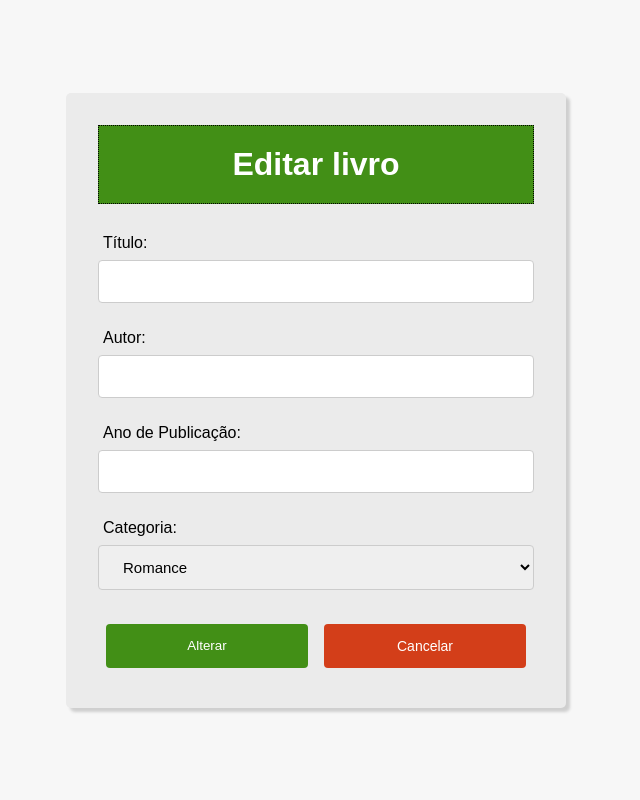
After one commit to aline6664/gestao-de-livros, a PHP site: page /views/editar.php in a window 1280 px wide. The commit adds this page. Shown: the whole page, without its empty margins (324-964 px from the left). Run offline with PHP 8.4, Linux system fonts and the light colour scheme; the template is opened without the code that fills it, so the values that code supplies are empty.

Commit message:
Finalização do CRUD, ADD estilização com CSS

```diff
--- a/models/Database.php
+++ b/models/Database.php
@@ -3,7 +3,7 @@
 class Database {
     // valores padrões
     private $host = 'localhost';
-    private $db_name = 'banco_sistema';
+    private $db_name = 'biblioteca';
     private $username = 'root';
     private $password = '';
     private $DBConn; // conexao com o banco
@@ -22,7 +22,7 @@ class Database {
         try {
             // conexão
             $this->DBConn = new PDO('mysql:host=' . $this->host, $this->username, $this->password);
-            echo "Conexão bem-sucedida!"; // para verificar se conexão funcionou
+            // echo "Conexão bem-sucedida!"; // para verificar se conexão funcionou
 
             $this->DBConn->exec('CREATE DATABASE IF NOT EXISTS ' . $this->db_name);
 
--- /dev/null
+++ b/style.css
@@ -0,0 +1,48 @@
+:root {
+    --dark-grey: #a3a3a3;
+    --red: #d33e19;
+    --green: #428f16;
+    --blue: #028a61;
+
+    --red-hover: #e44219;
+    --green-hover: #4fa120;
+    --blue-hover: #04966a;
+    --dark-grey-hover: #b6b5b5;
+}
+
+* {
+    box-sizing: border-box;
+    margin: 0;
+    font-family: Arial, Helvetica, sans-serif;
+}
+
+html, body {
+    background-color: #f7f7f7;
+    height: 100%;
+}
+
+h1 {
+    text-align: center;
+}
+
+button,
+.btn,
+input[type=submit],
+input[type=reset] {
+    text-decoration: none;
+    color: #ffffff;
+    padding: 14px 20px;
+    margin: 8px;
+    border: none;
+    border-radius: 4px;
+    cursor: pointer;
+    transition: transform 0.2s;
+    text-align: center;
+}
+
+button:hover,
+.btn:hover,
+input[type=submit]:hover,
+input[type=reset]:hover {
+    transform: scale(1.02);
+}
--- /dev/null
+++ b/views/editar.php
@@ -0,0 +1,104 @@
+<!DOCTYPE html>
+<html>
+<head>
+    <meta charset="UTF-8">
+    <title>Editar livro</title>
+    <link rel="stylesheet" type="text/css" href="./styles/form.css">
+    <link rel="stylesheet" type="text/css" href="../style.css">
+</head>
+<body>
+    <div class="form-container">
+        <form action="livro_index.php?acao=alterar" method="POST">
+            <div class="form-card">
+                <h1>Editar livro</h1>
+            </div>
+            <input
+                type="hidden"
+                name="id"
+                value="<?= $livro['id'] ?>"
+            >
+            <label for="titulo">Título:</label>
+            <br>
+            <input
+                type="text"
+                name="titulo"
+                id="titulo"
+                value="<?= htmlspecialchars($livro['titulo']) ?>"
+                required
+            >
+            <br><br>
+            <label for="autor">Autor:</label>
+            <br>
+            <input
+                type="text"
+                name="autor"
+                id="autor"
+                value="<?= htmlspecialchars($livro['autor']) ?>"
+                required
+            >
+            <br><br>
+            <label for="ano_publicacao">Ano de Publicação:</label>
+            <br>
+            <input
+                type="number"
+                name="ano_publicacao"
+                id="ano_publicacao"
+                min="1000"
+                max="2099"
+                step="1"
+                value="<?= htmlspecialchars($livro['ano_publicacao']) ?>"
+                required>
+            <br><br>
+            <label for="categoria">Categoria:</label>
+            <br>
+            <select
+                name="categoria"
+                id="categoria"
+                required
+            >
+                <option
+                    value="Romance"
+                    <?= $livro['categoria'] === 'Romance' ? 'selected' : '' ?>
+                >
+                    Romance
+                </option>
+                <option
+                    value="Conto"
+                    <?= $livro['categoria'] === 'Conto' ? 'selected' : '' ?>
+                >
+                    Conto
+                </option>
+                <option
+                    value="Crônica"
+                    <?= $livro['categoria'] === 'Crônica' ? 'selected' : '' ?>
+                >
+                    Crônica
+                </option>
+                <option
+                    value="Poesia"
+                    <?= $livro['categoria'] === 'Poesia' ? 'selected' : '' ?>
+                >
+                    Poesia
+                </option>
+                <option
+                    value="Teatro"
+                    <?= $livro['categoria'] === 'Teatro' ? 'selected' : '' ?>
+                >
+                    Teatro
+                </option>
+            </select>
+            <br><br>
+            <div class="botoes">
+                <input type="submit" value="Alterar">
+                <a
+                    class="btn"
+                    id="cancelar"
+                    href="livro_index.php"
+                >
+                    Cancelar
+                </a>
+            </div>
+        </form>
+    </div>
+</body>
+</html>
--- a/views/livro_index.php
+++ b/views/livro_index.php
@@ -1,5 +1,6 @@
 <?php
     require_once "../controllers/LivroController.php";
+    session_start();
 
 $controller = new LivroController();
 
@@ -14,8 +15,8 @@ switch ($acao) {
     case 'editar':
         $controller->editarForm();
         break;
-    case 'atualizar':
-        $controller->atualizar();
+    case 'alterar':
+        $controller->alterar();
         break;
     case 'excluir':
         $controller->excluir();
--- /dev/null
+++ b/views/styles/form.css
@@ -0,0 +1,79 @@
+.form-container {
+    height: 100%;
+    display: flex;
+    flex-direction: column;
+    justify-content: center;
+    align-items: center;
+}
+
+.form-card {
+    color: #ffffff;
+    background-color: var(--green);
+    padding: 20px;
+    width: 100%;
+    margin-bottom: 30px;
+    border: 1px dotted black;
+}
+
+form {
+    border-radius: 5px;
+    background-color: #ebebeb;
+    padding: 2rem;
+    width: 500px;
+    box-shadow: 4px 4px 3px #cfcfcf;
+}
+
+input[type=text], input[type=number], select {
+    width: 100%;
+    padding: 12px 20px;
+    margin: 8px 0;
+    display: inline-block;
+    border: 1px solid #ccc;
+    border-radius: 4px;
+    box-sizing: border-box;
+    font-size: 15px;
+}
+
+input[type=text]:focus {
+    background-color: #e8edef;
+}
+
+label {
+    margin: 5px;
+}
+
+.botoes {
+    display: flex;
+    justify-content: center;
+    font-size: 14px;
+}
+
+/* Cores dos botões */
+input[type=submit] {
+    background-color: var(--green);
+}
+
+input[type=reset] {
+    background-color: var(--dark-grey);
+}
+
+a#cancelar {
+    background-color: var(--red);
+}
+
+/* Hovers */
+input[type=submit]:hover {
+    background-color: var(--green-hover);
+}
+
+input[type=reset]:hover {
+    background-color: var(--dark-grey-hover);
+}
+
+a#cancelar:hover {
+    background-color: var(--red-hover);
+}
+
+input[type=submit], input[type=reset], a#cancelar {
+    width: 50%;
+}
```
Also changed, not shown: controllers/LivroController.php (+17 -11 lines), home.css (added, +61 -0 lines), index.php (+17 -1 lines), models/Livro.php (+15 -28 lines), views/adicionar.php (+15 -12 lines), views/form.css (deleted, +0 -56 lines), views/lista.css (deleted, +0 -42 lines), views/listar.php (+41 -18 lines), views/styles/lista.css (added, +92 -0 lines), 1 other file.
